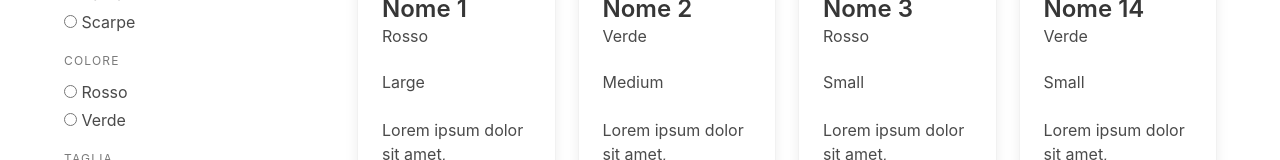
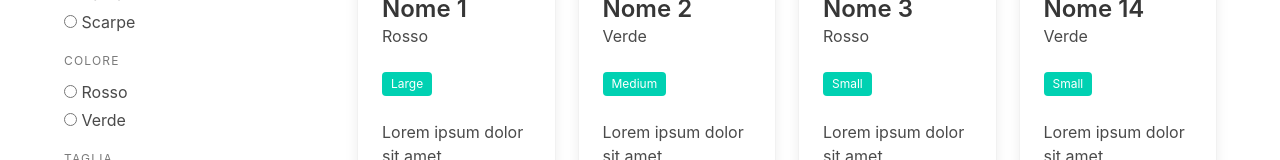
Before and after one commit to Geppe1990/photosi, a React (Create React App) app: page / in a window 1280 px wide. Shown: the part 224-384 px from the top of the page. Built offline with nearby package versions, Linux system fonts and the light colour scheme.

Commit message:
Update productList.js

```diff
--- a/src/components/productList/productList.js
+++ b/src/components/productList/productList.js
@@ -16,7 +16,7 @@ const ProductList = ({ attr }) => {
 					<div className="media-content">
 						<p className="title is-4">{name}</p>
 						<p className="subtitle is-6">{color}</p>
-						<p className="is-6">{size}</p>
+						<p className="tag is-primary">{size}</p>
 					</div>
 				</div>
 
```
